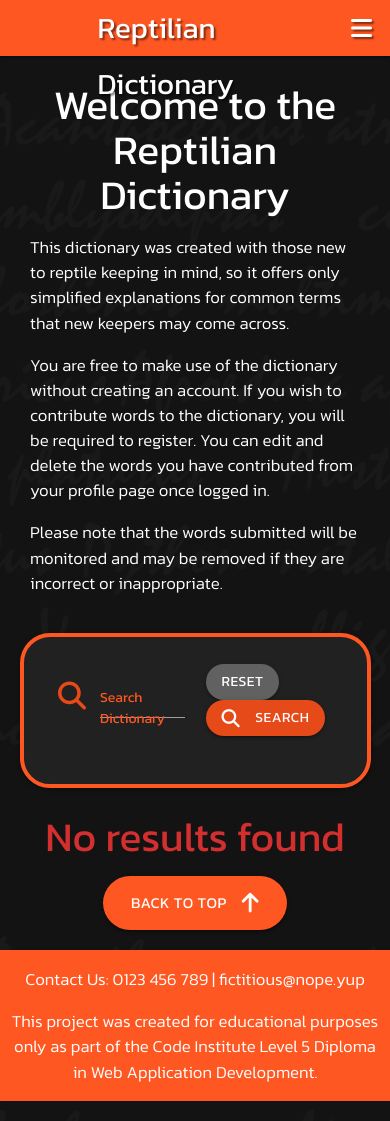
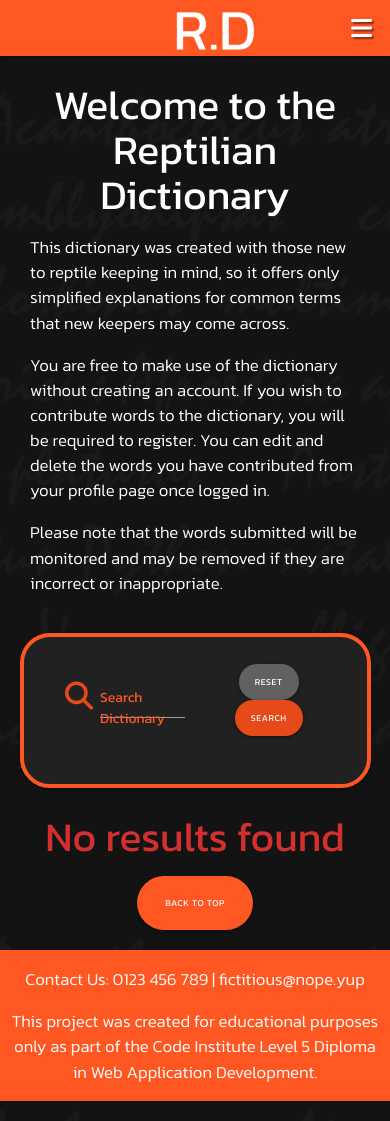
Before and after one commit to SpooshDoosh/MP3-ReptilianDictionary, a Flask app: page / in a window 390 px wide. Run offline with Flask 2, Linux system fonts and the light colour scheme; data that the repository does not hold is empty; some libraries are stand-ins or nearby versions.

Commit message:
Add media queries for buttons

```diff
--- a/static/css/style.css
+++ b/static/css/style.css
@@ -78,6 +78,10 @@ p {
 
 /*-------------------- HEADINGS ---------------------*/
 
+.brand-logo {
+    margin-left: 20px;
+}
+
 .flashes h4 {
     line-height: 2;
     color: #fff;
@@ -115,3 +119,15 @@ h3 {
     background-color: transparent;
     box-shadow: none;
 }
+
+/*-------------------- MEDIA QUERIES ---------------------*/
+
+@media screen and (max-width: 500px) {
+    .btn i {
+        display: none;
+    }
+
+    .btn {
+        font-size: xx-small;
+    }
+}
--- a/templates/base.html
+++ b/templates/base.html
@@ -22,7 +22,9 @@
         <!-- Main top navbar -->
         <nav class="nav-extended text-shadow deep-orange">
             <div class="nav-wrapper">
-              <a href="{{ url_for('get_definitions') }}" class="brand-logo">Reptilian Dictionary</a>
+              <a href="{{ url_for('get_definitions') }}" class="brand-logo">
+                <img src="/static/images/Untitled-4.png" height="70px" alt="R.D Logo">
+              </a>
               <a href="#" data-target="mobile-demo" class="sidenav-trigger right"><i class="fas fa-bars"></i></a>
               <ul class="right hide-on-med-and-down">
                 <li><a href="{{ url_for('get_definitions') }}">Dictionary</a></li>
--- a/templates/definitions.html
+++ b/templates/definitions.html
@@ -21,7 +21,7 @@
 
     <div class="row card-panel search-bar rounded-edge">
         <form action="{{ url_for('search') }}" method="post" class="col s12">
-            <div class="row valign-wrapper cemter-align">
+            <div class="row valign-wrapper center-align">
                 <div class="input-field col s12 m8">
                     <i class="fas fa-search prefix deep-orange-text text-darken-2" ></i>
                     <input type="text" name="query" id="query" class="white-text" minlength="3" class="validate" required>
```
Also changed, not shown: TESTING.md (+1 -1 lines), static/images/Untitled-4.png (added).
